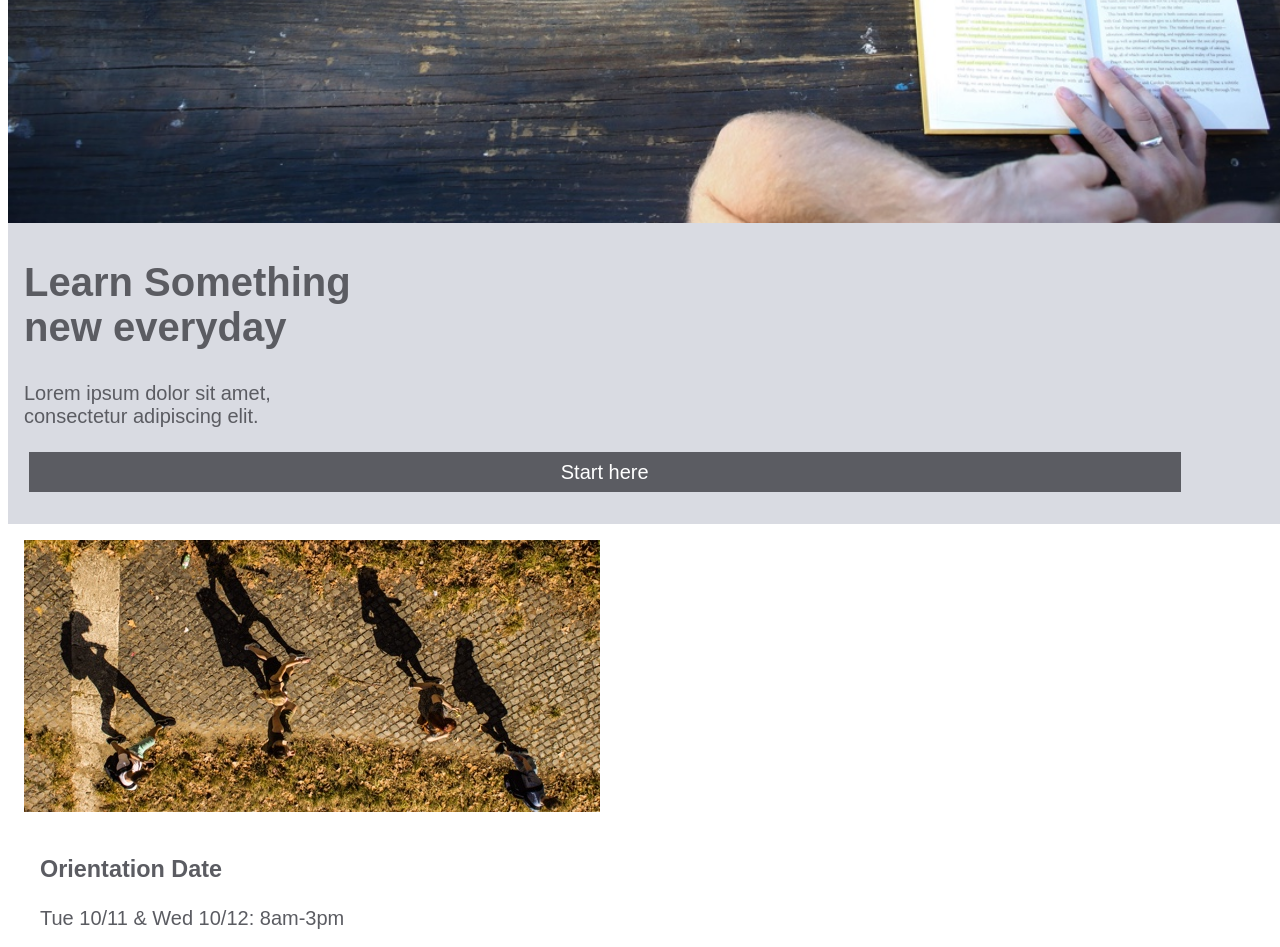
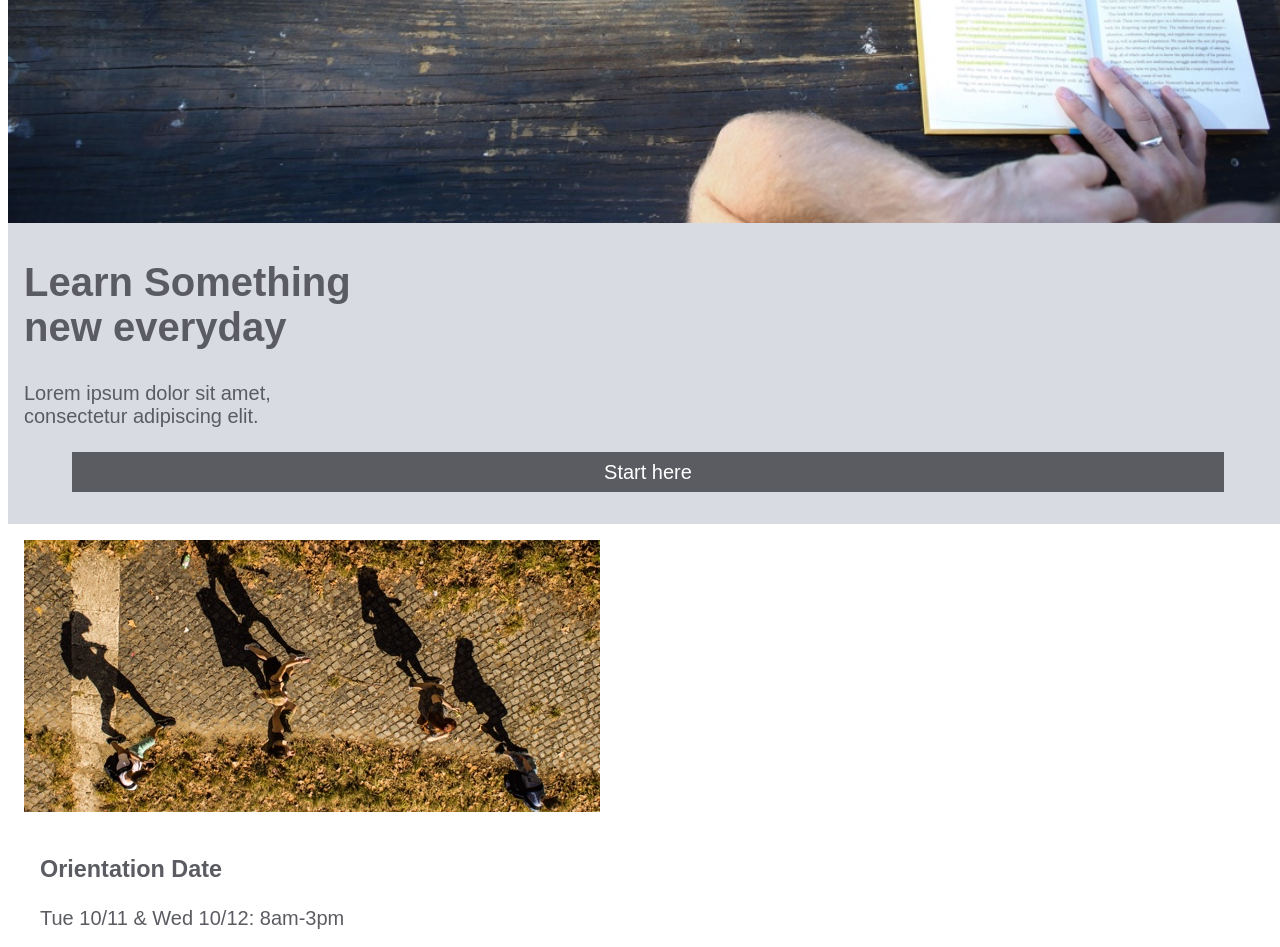
Before and after one commit to mavigz/CapstoneMobile, a plain HTML site: page index.html in a window 1280 px wide. Shown: the part 795-1742 px from the top of the page. Drawn offline with Linux system fonts and the light colour scheme; a web font is replaced by a local one.

Commit message:
Update all files test marg

```diff
--- a/resources/css/index.css
+++ b/resources/css/index.css
@@ -30,7 +30,6 @@ header {
 #container2 {
     width: 100%;
     height: auto;
-    overflow: hidden;
     background-color: #D9DBE2;
     padding-bottom: 32px;
 
@@ -64,7 +63,7 @@ header {
     justify-content: center;
     align-items: center;
     position: relative;
-    left: 20.7px;
+    left: 5%;
 }
 
 #cont2-button a {
```
